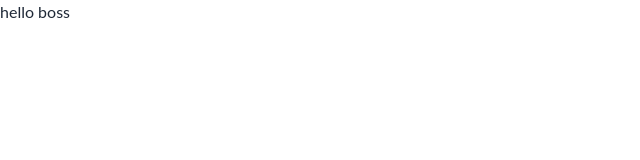
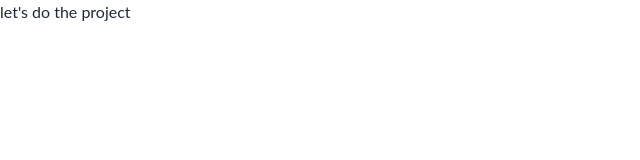
Before and after one commit to Iqbal-Hasan/fruit-burst-website-responsive, a plain HTML site: page index.html in a window 1280 px wide. Shown: the full height of the page, 0-640 px from the left. Drawn offline with nearby package versions, Linux system fonts and the light colour scheme.

Commit message:
Just stard header section

```diff
--- a/index.html
+++ b/index.html
@@ -35,11 +35,14 @@
     </script>
 
     <!-- external css link -->
-    <link rel="stylesheet" href="style.css">
+    <link rel="stylesheet" href="style.css" />
 
     <!-- X -->
   </head>
   <body>
-    <h1>hello boss</h1>
+    <!-- header section -->
+    <header>
+        <h1>let's do the project</h1>
+    </header>
   </body>
 </html>
```
